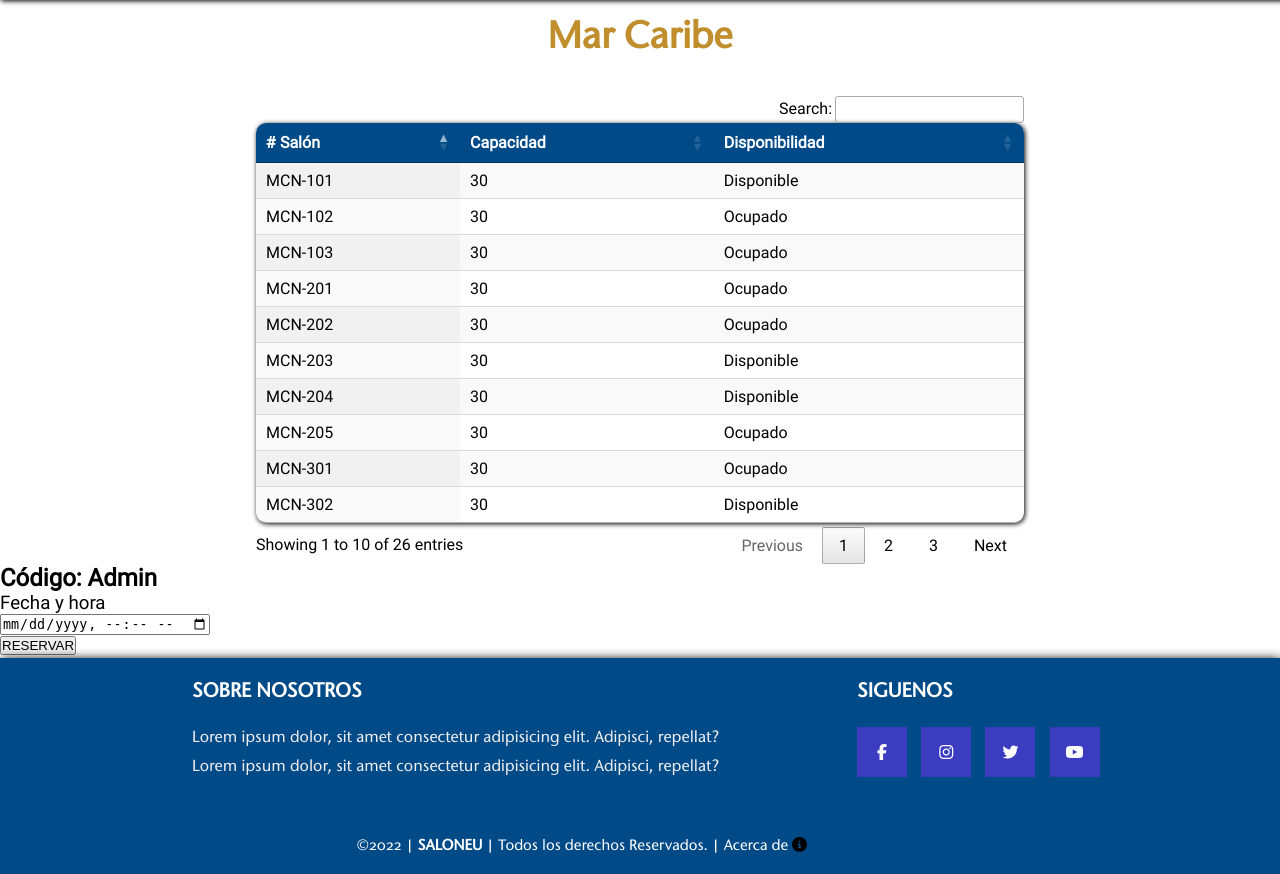
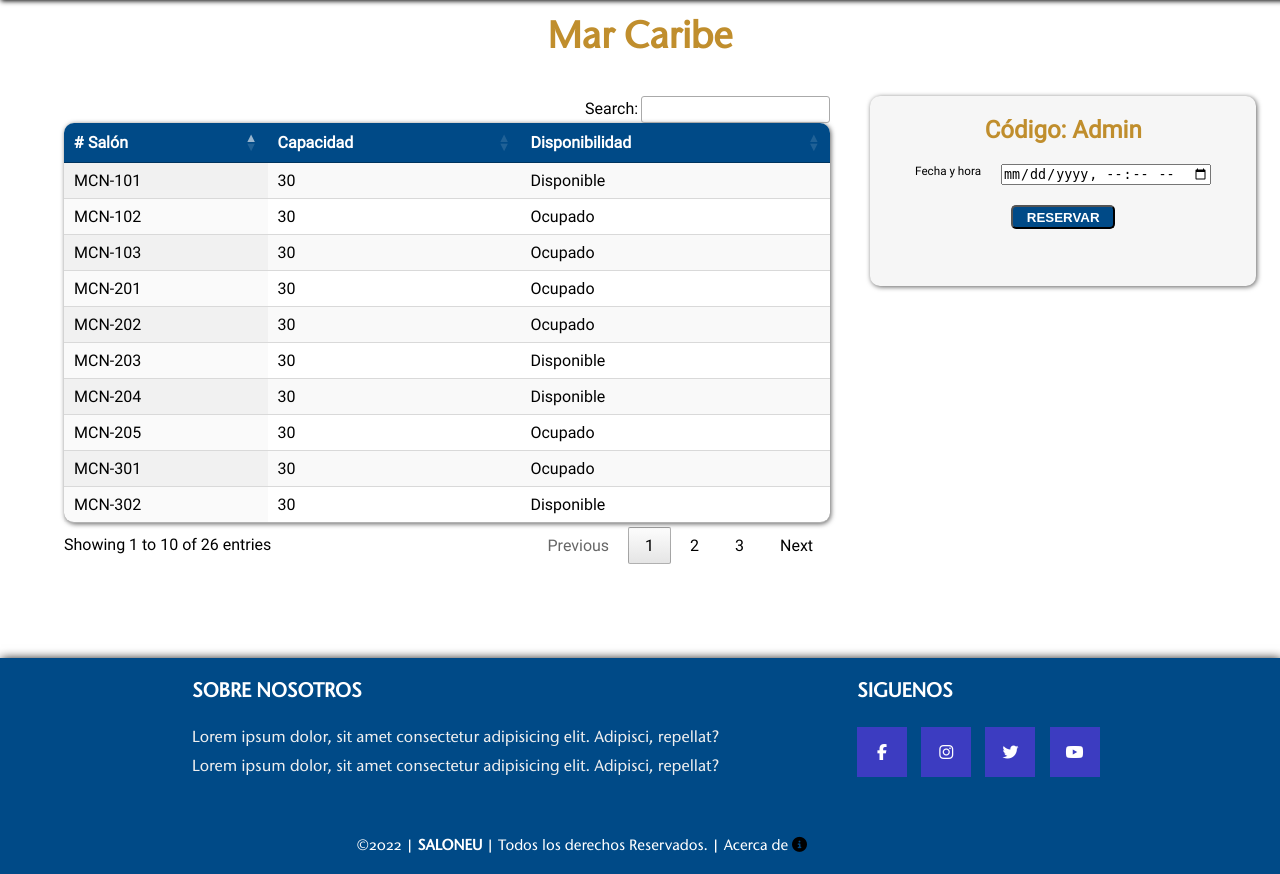
Before and after one commit to LukeSkybutter9/Proyecto-saloneU, a PHP site: page /marCaribe.html in a window 1280 px wide. Shown: the part 90-964 px from the top of the page. Run offline with PHP 8.4, Linux system fonts and the light colour scheme; some libraries are stand-ins or nearby versions.

Commit message:
Estilos aplicados a la nueva ventana

```diff
--- a/css/style2.css
+++ b/css/style2.css
@@ -12,6 +12,15 @@ h3{
 a{
     text-decoration: none;
     color: white;
+}
+
+form{
+    font-family: Roboto;
+}
+
+#flexear{
+    display: flex;
+    gap:20px
 }
 
 /* --------------------------Body----------------------*/
@@ -104,7 +113,7 @@ a{
 
 table{
     border-radius: 10px;
-    box-shadow: 1px 1px 5px;
+    box-shadow: 1px 1px 5px rgb(99, 99, 99);
 }
 
 th{
@@ -115,11 +124,40 @@ th{
 .contenedor{
     font-family: Roboto;
     margin-top: 3%;
+    display: grid;
+    grid-template-columns: 70% 30%;
+    margin-left: 5%;
+    margin-right: 5%;
 }
 
 .tabla{
-    margin-left: 20%;
-    margin-right: 20%;
+    margin-right: 5%;
+}
+
+.apartar{
+    box-shadow: 1px 1px 5px rgb(98, 98, 98);
+    border-radius: 10px;
+    display: flex;
+    flex-direction: column;
+    align-items: center;
+    padding-top: 20%;
+    padding: 20px;
+    gap:20px;
+    background-color: rgb(246, 246, 246);
+    height: 150px;
+    width: 100%;
+}
+
+.apartar h1{
+    color: #c08e2d;
+}
+
+.formReserva{
+    display: flex;
+    flex-direction: column;
+    align-items: center;
+    gap: 20px;
+    font-size: 10px;
 }
 
 
@@ -131,6 +169,19 @@ th{
     font-family: Stone Humanist SC;
     color:#c08e2d;
     font-size: 25px;
+}
+
+#reservar{
+    border-radius: 5px;
+    width: 100px;
+    height: 20px;
+    background-color: #004a87 ;
+    color: white;
+    font-weight: bold;
+}
+
+#reservar:hover{
+    background-color: #1562a1;
 }
 
 #izq{
@@ -178,6 +229,7 @@ th{
     }
 }
 
+
 @media (max-width:800px){
     header{
         flex-direction: column;
```
